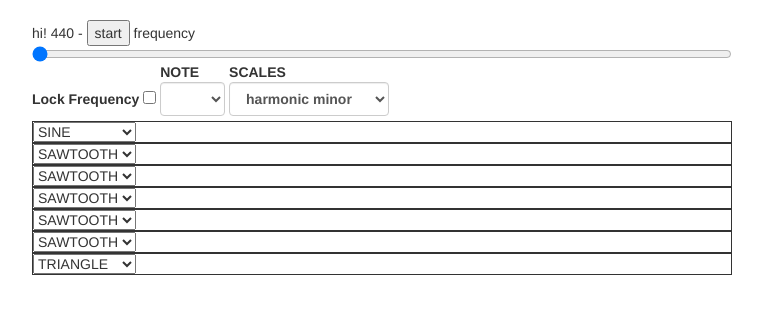
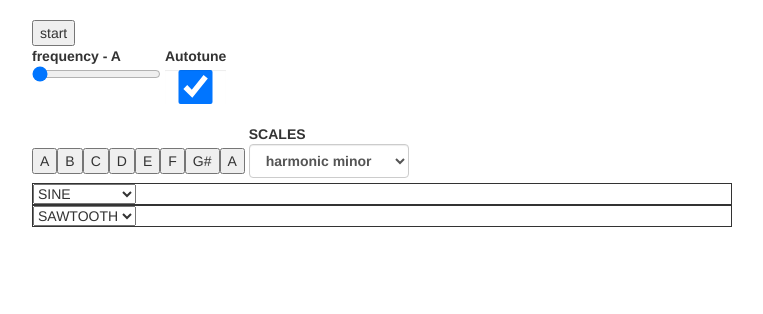
Before and after one commit to danielstern/angular-synthesizer, a website: page app/index.html in a window 1280 px wide. Shown: the whole page, without its empty margins (258-1021 px from the left). Drawn offline with nearby package versions, Linux system fonts and the light colour scheme; files that its build step writes are made by us from their sources.

Commit message:
web audio api ownage

```diff
--- a/app/index.html
+++ b/app/index.html
@@ -31,28 +31,34 @@ oscillator {
 
 
     <div class="container">
-        hi!
-
         <ng-synthesizer note=A4 scale="harmonic minor">
-            {{frequency}} - {{wave}}
             <button ng-if=playing ng-click=stop()>
                 stop
             </button>
             <button ng-if=!playing ng-click=play()>
                 start
             </button>
-            frequency
+
+            <div class=form-group>
+            <label>
+            frequency - {{note.latin()}}
             <input type=range ng-model=frequency min={{min}} max={{max}}>
+            </label>
+            <!-- note? {{scale}} -->
+            <label>Autotune
+              <input type=checkbox class=form-control ng-model=autotune name=Autotune label=autotune>
+            </label>
+            </div>
 
-            <!-- note? {{scale}} -->
-            <label>Lock Frequency
-              <input type=checkbox ng-model=autotune>
-            </label>
+            <div class=form-group>
+              <button ng-repeat="tone in tones" ng-click='playNote(tone)'>
+                {{tone.latin()}}
+              </button>
 
-            <label>NOTE
+            <!-- <label>NOTE
                 <select class='form-control' ng-model=note ng-options='note.latin() for note in tones'>
                 </select>
-            </label>
+            </label> -->
 
 
             <label>SCALES
@@ -70,46 +76,6 @@ oscillator {
                 </select>
             </oscillator>
             <oscillator wave=SAWTOOTH>
-                <select ng-model=wave>
-                    <option>SINE</option>
-                    <option>SAWTOOTH</option>
-                    <option>SQUARE</option>
-                    <option>TRIANGLE</option>
-                </select>
-            </oscillator>
-            <oscillator wave=SAWTOOTH>
-                <select ng-model=wave>
-                    <option>SINE</option>
-                    <option>SAWTOOTH</option>
-                    <option>SQUARE</option>
-                    <option>TRIANGLE</option>
-                </select>
-            </oscillator>
-            <oscillator wave=SAWTOOTH>
-                <select ng-model=wave>
-                    <option>SINE</option>
-                    <option>SAWTOOTH</option>
-                    <option>SQUARE</option>
-                    <option>TRIANGLE</option>
-                </select>
-            </oscillator>
-            <oscillator wave=SAWTOOTH>
-                <select ng-model=wave>
-                    <option>SINE</option>
-                    <option>SAWTOOTH</option>
-                    <option>SQUARE</option>
-                    <option>TRIANGLE</option>
-                </select>
-            </oscillator>
-            <oscillator wave=SAWTOOTH>
-                <select ng-model=wave>
-                    <option>SINE</option>
-                    <option>SAWTOOTH</option>
-                    <option>SQUARE</option>
-                    <option>TRIANGLE</option>
-                </select>
-            </oscillator>
-            <oscillator wave=TRIANGLE>
                 <select ng-model=wave>
                     <option>SINE</option>
                     <option>SAWTOOTH</option>
--- a/app/scripts/main.js
+++ b/app/scripts/main.js
@@ -7,21 +7,46 @@
           return new webkitAudioContext(); // Create audio container
       })
 
+  .factory('Oscillator',function(audioContext){
+  	return function() {
+  		var oscillator = audioContext.createOscillator(); // Create sound source
+      oscillator.connect(audioContext.destination); // Connect sound to output
+      return oscillator;
+
+  	}
+  })
+
   .directive('ngSynthesizer', function() {
       return {
           restrict: "AE",
           link: function(scope, elem, attrs) {
-          	attrs.$observe("note",function(){
+              attrs.$observe("note", function() {
                   scope.note = Note.fromLatin(attrs.note || "E4");
               });
 
-          	 	attrs.$observe("scale",function(val){
+              attrs.$observe("scale", function(val) {
                   scope.scale = attrs.scale;
               });
 
               scope.music = MUSIC;
+              scope.autotune = true;
+
+
+              scope.state = {
+                  wave: 'SQUARE',
+                  playing: false
+              };
           },
-          controller: function($scope) {
+          controller: function($scope,$timeout) {
+
+          		$scope.playNote = function(note) {
+          			if (!note.frequency) note = Note.fromLatin(note);
+          			$scope.note = note;
+          			$scope.play();
+          			$timeout(function(){
+          				$scope.stop();
+          			},300);
+          		}
 
               $scope.play = function() {
                   $scope.playing = true;
@@ -33,57 +58,53 @@
                   $scope.state.playing = false;
               }
 
+
+              $scope.setNote = function(val) {
+                  $scope.note = val;
+              }
+
               $scope.$watch("frequency", function(val) {
+
                   if (!$scope.autotune) {
                       $scope.state.frequency = val;
-              		} else {
+                  } else if ($scope.tones) {
                       var range = $scope.max - $scope.min;
                       var percentage = (val / range) - 1;
-              			var tonesIndex = Math.floor($scope.tones.length * percentage);
-              			// console.log('percentage?',percentage);
-              			// console.log("tone index..?",tonesIndex);
+                      var tonesIndex = Math.floor(($scope.tones.length - 1) * percentage);
                       var tone = $scope.tones[tonesIndex];
-              			// $scope.note = tone;
                       $scope.state.frequency = tone.frequency();
                   }
-              })
+              });
 
-              $scope.$watch("scale",function(val){
-              	console.log("val changed...",val);
+
+              $scope.$watch("scale", function(val) {
                   if (val) {
                       $scope.tones = $scope.note.scale(val || 'major');
                       $scope.min = $scope.tones[0].frequency();
                       $scope.max = $scope.tones[$scope.tones.length - 1].frequency();
                   }
-              })
+              });
 
               $scope.$watch("note", function(val) {
                   if (val) {
                       $scope.state.frequency = val.frequency();
                       $scope.frequency = val.frequency();
+                  }
+              });
 
+              $scope.$watch("wave", function(val) {
+                  $scope.state.wave = val;
+              });
+
+          }
       }
   })
 
-
-              $scope.$watch("wave", function(val) {
-                  $scope.state.wave = val;
-              })
-
-              $scope.state = {
-                  wave: 'SQUARE',
-                  playing: false
-              }
-          }
-      }
-  })
-      .directive('oscillator', function() {
+  .directive('oscillator', function(Oscillator) {
       return {
           restrict: "AE",
           scope: true,
           link: function(scope, elem, attrs) {
-
-
 
               scope.wave = attrs.wave || "SINE";
           },
@@ -119,8 +140,7 @@
                       return;
                   }
 
-                      $scope.oscillator = $scope.context.createOscillator(); // Create sound source
-                      $scope.oscillator.connect($scope.context.destination); // Connect sound to output
+                  $scope.oscillator = new Oscillator();
                   $scope.oscillator.frequency.value = $scope.frequency || 320;
                   $scope.oscillator.noteOn(1); // Play instantly
 
```
Lines whose indentation alone changed are shown as unchanged.
